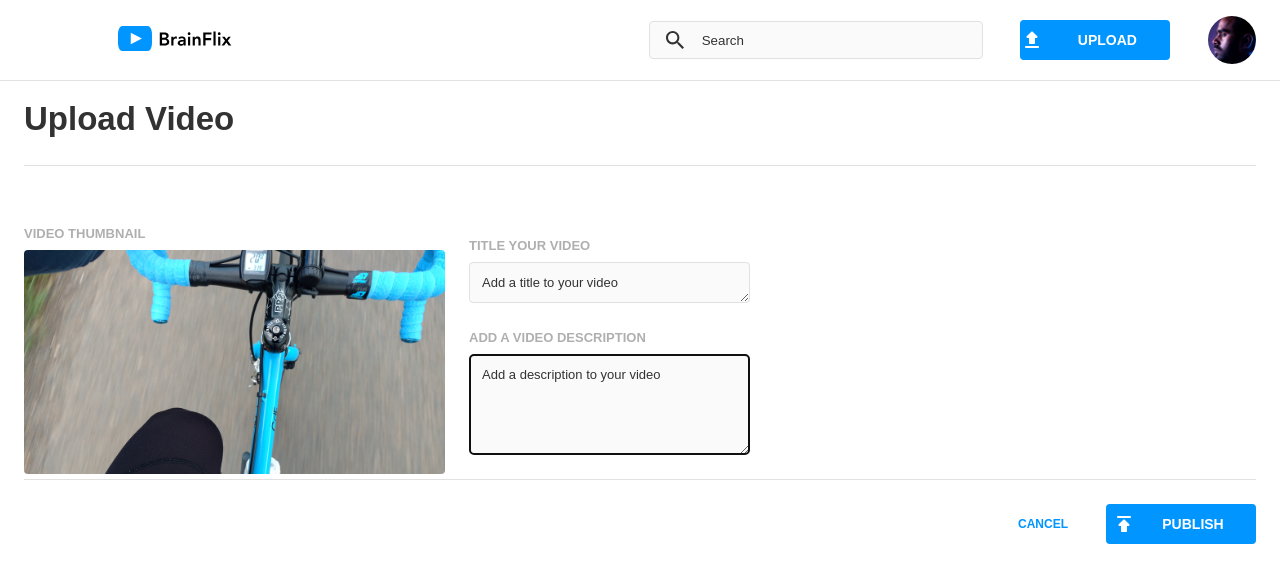
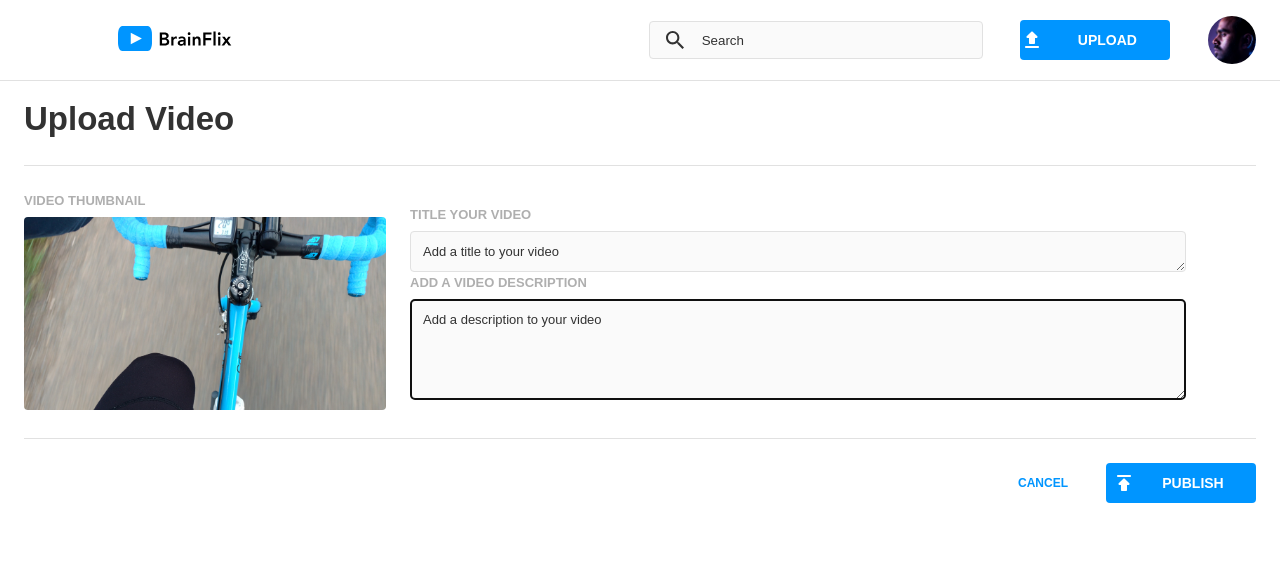
Before and after one commit to elizaspaula/brainflix, a React (Create React App) app: page /video/upload in a window 1280 px wide. Shown: the top 582 px of the page. Built offline with nearby package versions, Linux system fonts and the light colour scheme.

Commit message:
Create alert in the upload button and redirect to the home page

```diff
--- a/src/components/Button/Button.jsx
+++ b/src/components/Button/Button.jsx
@@ -1,11 +1,7 @@
 import "./Button.scss";
 
-function Button({ children }) {
-  return (
-    <button className="button__btn" type="button">
-      {children}
-    </button>
-  );
+function Button(props) {
+  return <button className="button__btn" type="button" {...props} />;
 }
 
 export default Button;
--- a/src/components/MainVideo/MainVideo.jsx
+++ b/src/components/MainVideo/MainVideo.jsx
@@ -42,7 +42,9 @@ function MainVideo({ videoDetail }) {
             </div>
           </div>
           <div className="video__description">
-            <p>{videoDetail.description}</p>
+            <p className="video__description-content">
+              {videoDetail.description}
+            </p>
           </div>
           <h3 className="video__comments">
             {videoDetail.comments.length} Comments{" "}
--- a/src/components/MainVideo/MainVideo.scss
+++ b/src/components/MainVideo/MainVideo.scss
@@ -119,6 +119,10 @@
     }
   }
 
+  &__description-content {
+    text-align: left;
+  }
+
   &__comments {
     text-align: left;
     font-weight: $demi;
--- a/src/components/UploadForm/UploadForm.jsx
+++ b/src/components/UploadForm/UploadForm.jsx
@@ -2,13 +2,19 @@ import Button from "../Button/Button";
 import publishIcon from "../../assets/icons/publish.svg";
 import uploadPreview from "../../assets/images/Upload-video-preview.jpg";
 import "./UploadForm.scss";
+import { useHistory } from "react-router-dom";
+
+function sayAlert() {
+  alert("Your video is being uploaded!");
+}
 
 function UploadForm() {
+  let history = useHistory();
+
   return (
     <div className="upload">
       <h1 className="upload__title">Upload Video</h1>
       <div className="upload__wrapper">
-        {/* <p className="upload__label">video thumbnail</p> */}
         <div className="upload__video">
           <p className="upload__label">video thumbnail</p>
           <img
@@ -43,10 +49,16 @@ function UploadForm() {
         </div>
       </div>
       <div className="upload__upload-btn">
-        <Button>
+        <Button
+          onClick={() => {
+            sayAlert();
+            history.push("/video");
+          }}
+        >
           <img className="upload__icon" src={publishIcon} alt="upload icon" />
           <p className="upload__content-btn">publish</p>
         </Button>
+
         <div className="upload__cancel-btn">
           <button className="upload__cancel">Cancel</button>
         </div>
--- a/src/components/UploadForm/UploadForm.scss
+++ b/src/components/UploadForm/UploadForm.scss
@@ -42,11 +42,19 @@
       align-items: center;
       justify-content: flex-start;
       gap: 1.5rem;
+      padding-top: 1.5rem;
+      padding-bottom: 1.5rem;
     }
   }
 
   &__group {
     padding-top: 2.8125rem;
+    width: 100%;
+
+    @include desktop {
+      width: 63%;
+      padding-top: 0;
+    }
   }
 
   &__label {
@@ -57,6 +65,10 @@
     padding-top: 1.5rem;
     font-size: 0.8125rem;
     font-weight: 600;
+
+    @include desktop {
+      padding-top: 0;
+    }
   }
 
   &__video {
@@ -73,6 +85,10 @@
     max-width: 100%;
     object-fit: cover;
     border-radius: 0.25rem;
+
+    @include desktop {
+      height: 86%;
+    }
   }
 
   &__video-title {
```
Also changed, not shown: 1 other file (tests, documents, lock files or other folders).
